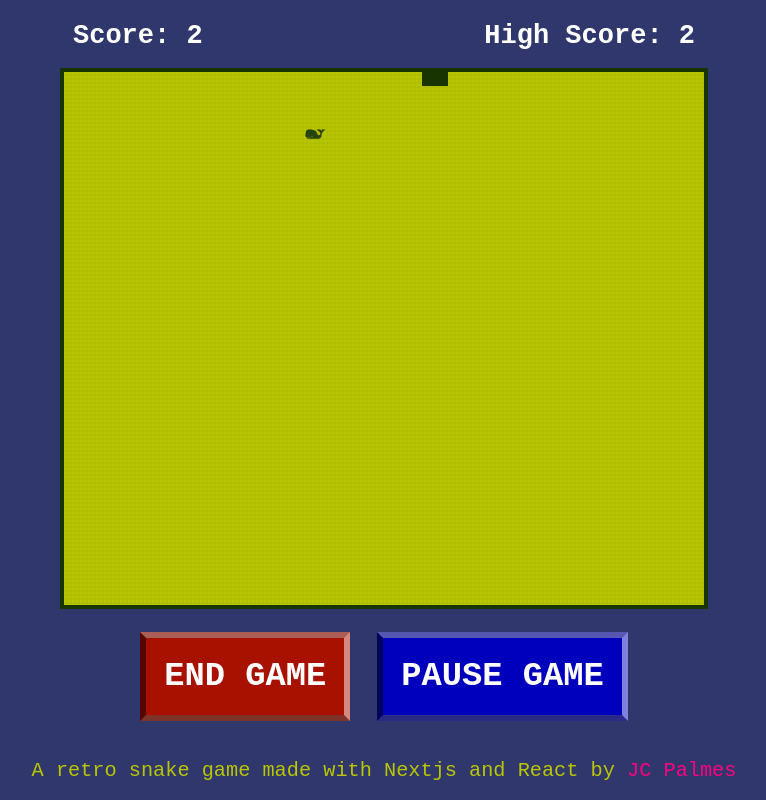
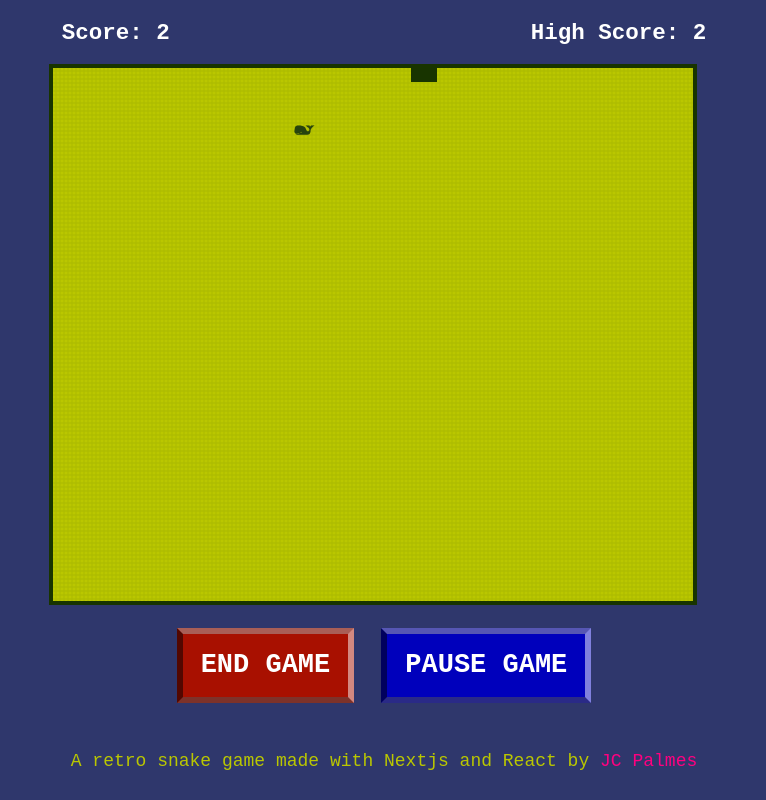
Before and after one commit to khleomix/retro-snake-game, a Next.js app: page / in a window 1280 px wide. Both pictures are taken after a click on the button "PLAY GAME". Shown: the whole page, without its empty margins (256-1022 px from the left). Built offline with nearby package versions, Linux system fonts and the light colour scheme.

Commit message:
Additional style fixes

```diff
--- a/src/components/Game.tsx
+++ b/src/components/Game.tsx
@@ -168,13 +168,13 @@ class Game extends React.Component {
 						<Food dot={this.state.food}/>
 					</div>
 				:
-					<div className="text-white font-bold flex items-center">
-						{this.state.gameOver}
+					<div className="text-pink-200 text-3xl font-bold text-center w-full">
+						<span>{this.state.gameOver}</span>
 					</div>
 		  		}
 
 		  		<div className="flex my-2 justify-center">
-					<button className="btn-primary bg-red-100 hover:bg-red-200 focus:bg-red-200 box-border text-white font-bold text-3xl m-4 min-w-[100px] p-4 uppercase w-auto transition-all duration-75" onClick={ () => {
+					<button className="btn-primary bg-red-100 hover:bg-red-200 focus:bg-red-200 box-border text-white font-bold text-2xl m-4 min-w-[100px] px-4 py-3 uppercase w-auto transition-all duration-75" onClick={ () => {
 						if ( this.state.play ) {
 							this.setState( initialState );
 						} else this.setState( {play: true} )
@@ -182,15 +182,15 @@ class Game extends React.Component {
 					}>{this.state.play ? "End Game" : "Play Game"}</button>
 
 					{this.state.play ?
-						<button className={`ml-2 btn-secondary box-border text-white font-bold text-3xl m-4 min-w-[100px] p-4 uppercase w-auto transition-all duration-75 ${this.state.pause ? "bg-gray-200 hover:bg-gray-100 focus:bg-gray-100" : "bg-blue-100 hover:bg-blue-200 focus:bg-blue-200"}`} onClick={ () => {
+						<button className={`ml-2 btn-secondary box-border text-white font-bold text-2xl m-4 min-w-[100px] px-4 py-3 uppercase w-auto transition-all duration-75 ${this.state.pause ? "bg-gray-200 hover:bg-gray-100 focus:bg-gray-100" : "bg-blue-100 hover:bg-blue-200 focus:bg-blue-200"}`} onClick={ () => {
 							this.setState( {pause: this.state.pause ? false : true} )
 						}}>{this.state.pause ? "Resume" : "Pause Game"}</button>
 					:
 						<></>
 					}
 				</div>
-				<div className="absolute bottom-3 w-full text-center left-0">
-					<small className="text-primary text-lg m-4 p-4">A retro snake game made with Nextjs and React by <a href="https://khleomix.com/" target="_blank" rel="noreferrer" className="text-pink-100 hover:text-pink-200">JC Palmes</a></small>
+				<div className="relative flex item-center justify-center w-full text-center">
+					<small className="text-primary text-base p-4">A retro snake game made with Nextjs and React by <a href="https://khleomix.com/" target="_blank" rel="noreferrer" className="text-pink-100 hover:text-pink-200">JC Palmes</a></small>
 				</div>
 	  		</div>
 		)
--- a/src/components/Score.tsx
+++ b/src/components/Score.tsx
@@ -14,8 +14,8 @@ export default function Score( props: ScoreProps ) {
 	},[bestScore, props.score, setBestScore] )
 	return (
 		<div className="p-2 w-full flex justify-between">
-			<p className="font-bold text-2xl text-white">Score: {props.score}</p>
-			<p className="font-bold text-2xl text-white">High Score: {bestScore}</p>
+			<p className="font-bold text-xl text-white">Score: {props.score}</p>
+			<p className="font-bold text-xl text-white">High Score: {bestScore}</p>
 		</div>
 	)
 }
--- a/src/styles/globals.css
+++ b/src/styles/globals.css
@@ -6,13 +6,13 @@
 
 html,
 body {
-	@apply p-0 m-0 text-lg bg-tertiary overflow-x-hidden;
+	@apply p-0 m-0 text-lg bg-tertiary overflow-x-hidden text-center;
 
 	font-family: 'VT323', monospace;
 }
 
 .game-box::before {
-	@apply block h-full opacity-[0.1] w-full;
+	@apply block h-full opacity-[0.1] w-full text-center;
 	background-image: repeating-linear-gradient(to bottom, #0000, #0000 2px, #27430e78 2px, #27430e78 4px),
                     repeating-linear-gradient(to right, #bac70029, #bac70029 2px, #27430e78 2px, #27430e78 4px);
 	content: '';
```
